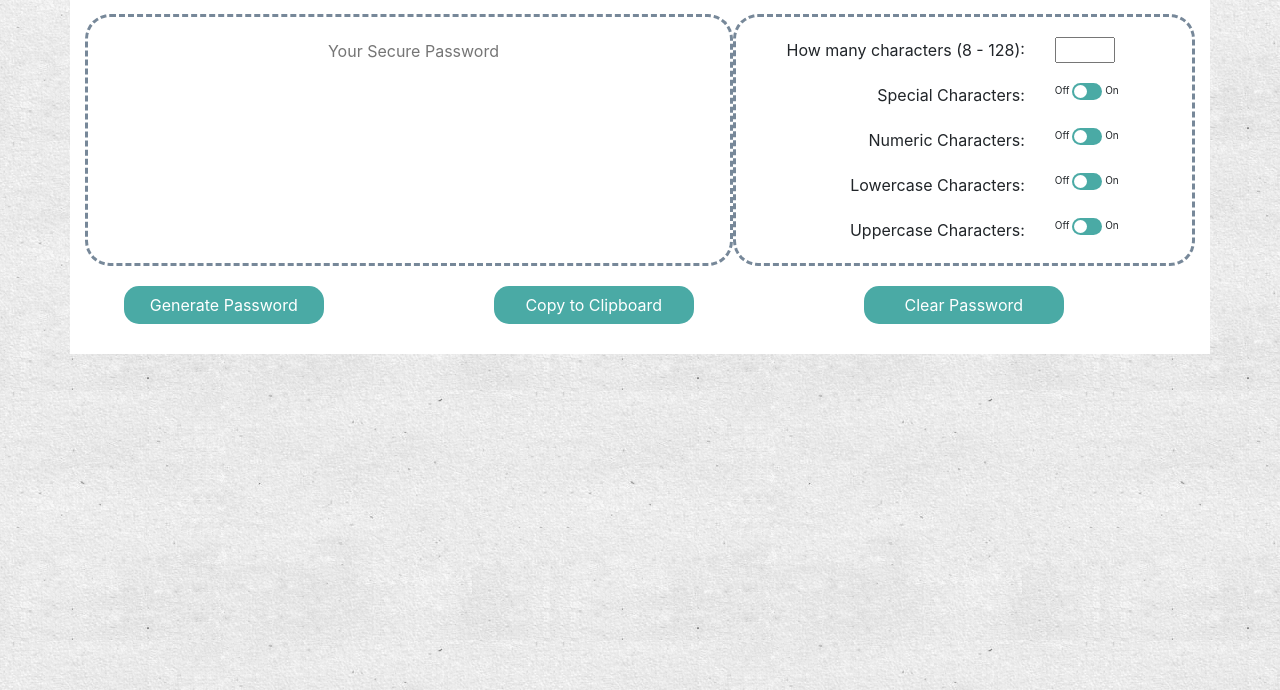
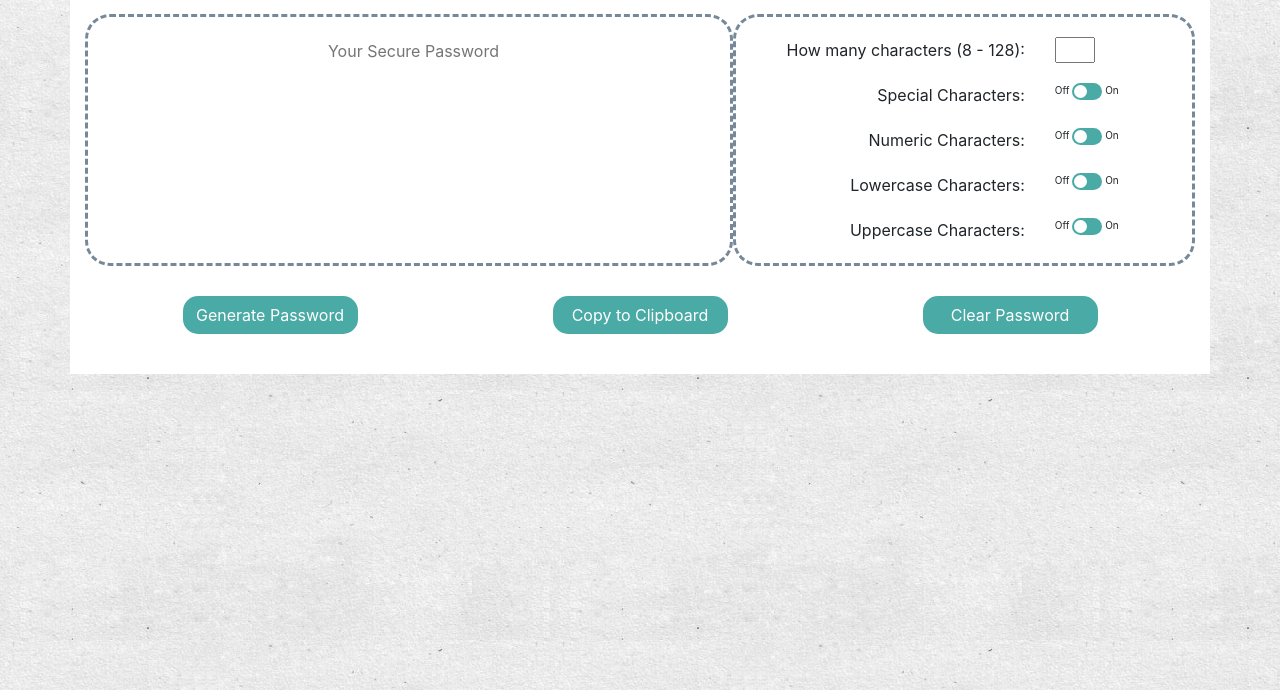
Before and after one commit to chrisneal72/03_Password_Generator, a plain HTML site: page index.html in a window 1280 px wide. Shown: the part 110-800 px from the top of the page. Drawn offline with nearby package versions, Linux system fonts and the light colour scheme.

Commit message:
Some minor tweeks to the way the page sizes

```diff
--- a/assets/css/style.css
+++ b/assets/css/style.css
@@ -55,8 +55,9 @@ h1 {
 .btn {
     background-color: #4aaaa5;
     color: #fff;
-    width: 200px;
+    width: 175px;
     border-radius: 15px;
+    margin: 10px 20px 10px 20px;
 }
 
 .btn:hover {
@@ -147,7 +148,7 @@ input:checked+.slider:before {
 }
 
 .char-text-box{
-    width: 60px;
+    width: 40px;
     height: 26px;
     text-align: center;
     color: lightslategrey;
--- a/assets/js/script.js
+++ b/assets/js/script.js
@@ -82,15 +82,15 @@ function genPass() {
             //Get random special char
             myRandomPass = myRandomPass + specialCharList.charAt(Math.floor(Math.random() * specialCharList.length));
         }
-        if (choicesArray[currentCharType] == 'numeric') {
+        else if (choicesArray[currentCharType] == 'numeric') {
             //Get random number
             myRandomPass = myRandomPass + Math.floor(Math.random() * 10);
         }
-        if (choicesArray[currentCharType] == 'lower') {
+        else if (choicesArray[currentCharType] == 'lower') {
             //Get random lower
             myRandomPass = myRandomPass + String.fromCharCode(Math.floor(Math.random() * 26) + 97);
         }
-        if (choicesArray[currentCharType] == 'upper') {
+        else if (choicesArray[currentCharType] == 'upper') {
             //Get random upper
             myRandomPass = myRandomPass + String.fromCharCode(Math.floor(Math.random() * 26) + 97).toUpperCase();
         }
--- a/index.html
+++ b/index.html
@@ -79,14 +79,14 @@
                     </div>
                 </div>
             </div>
-            <div class="row button-row">
-                <div class="col-3 center-block button-col">
+            <div class="row justify-content-md-center button-row">
+                <div class="col-xs-12 col-sm-6 col-md-4 button-col">
                     <button type="button" class="btn" onclick="genPass()">Generate Password</button>
                 </div>
-                <div class="col-3 offset-1 center-block button-col">
+                <div class="col-xs-12 col-sm-6 col-md-4 button-col">
                     <button type="button" class="btn" onclick="copyText()">Copy to Clipboard</button>
                 </div>
-                <div class="col-3 offset-1 center-block button-col">
+                <div class="col-xs-12 col-sm-12 col-md-4 button-col">
                     <button type="button" class="btn" onclick="clearPass()">Clear Password</button>
                 </div>
             </div>
```
Also changed, not shown: assets/images/full.jpg (added), assets/images/small.jpg (added), 1 other file.
